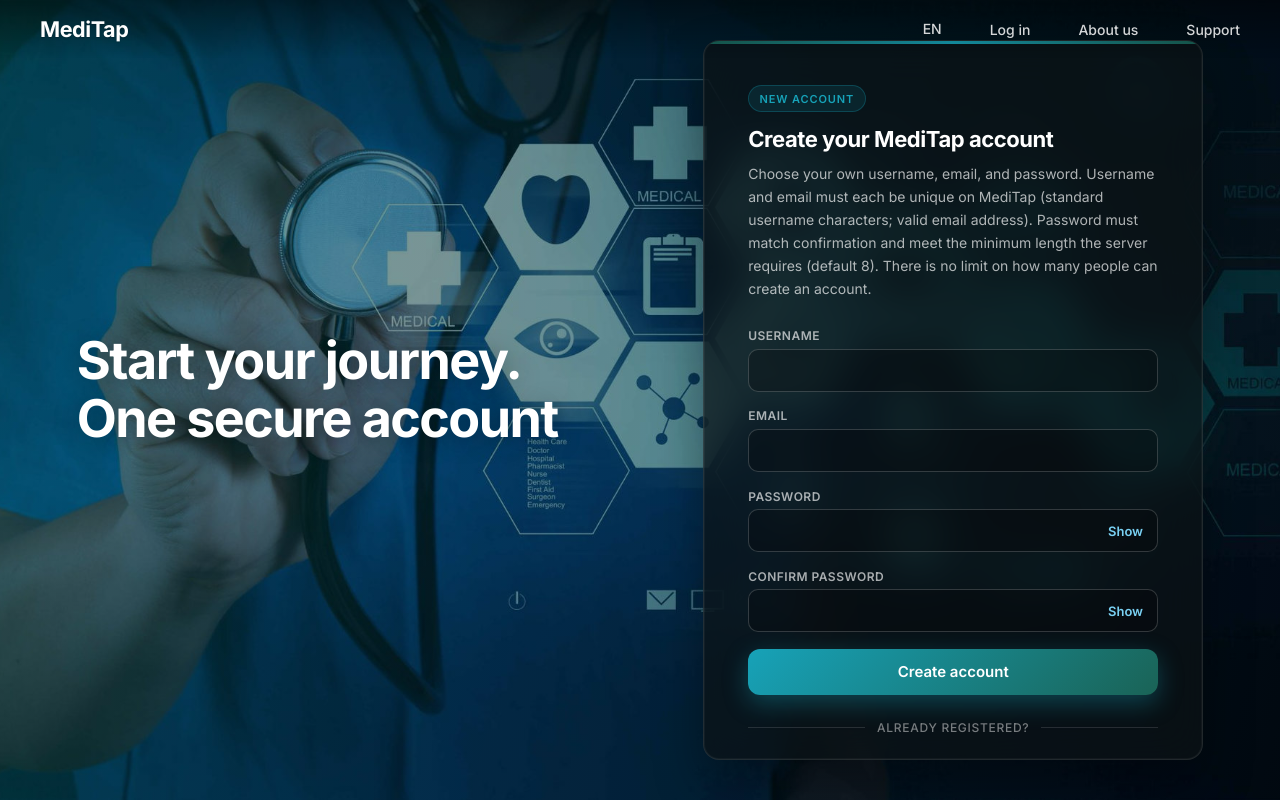
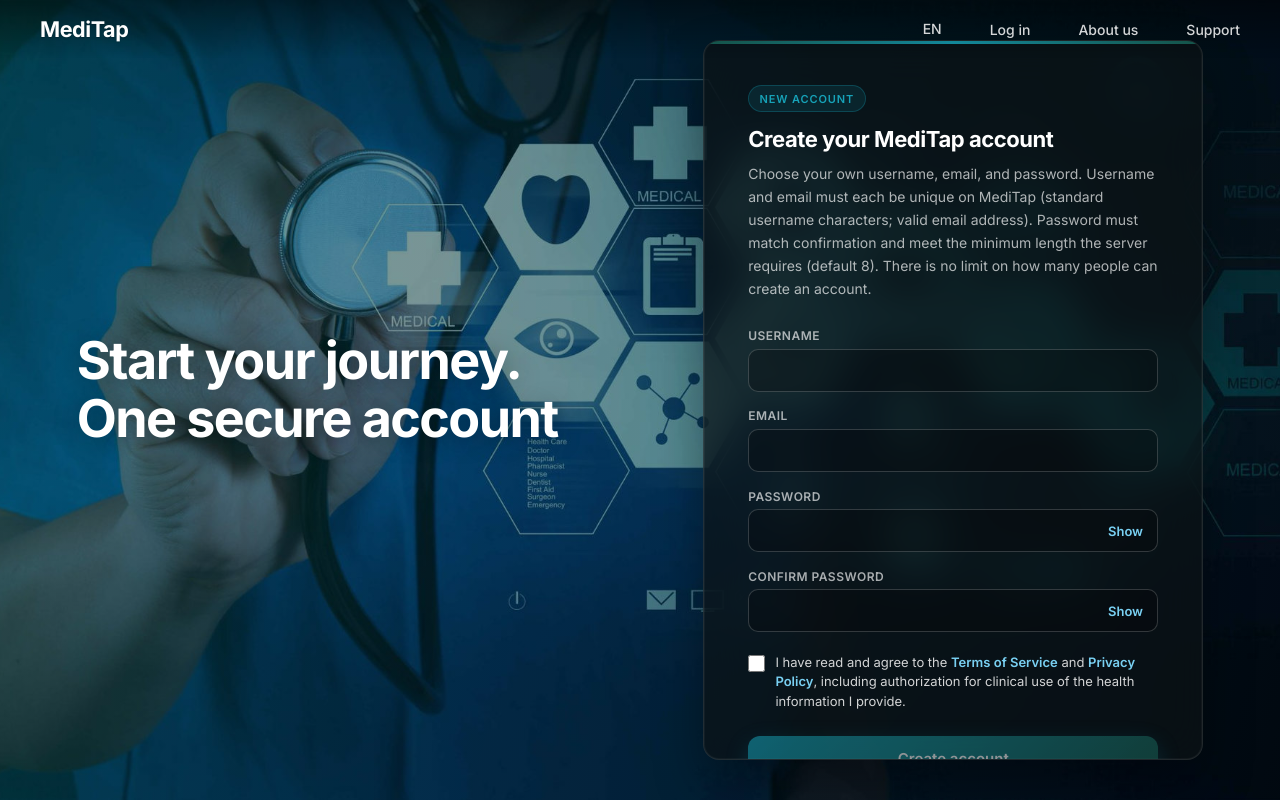
Before and after one commit to amarquez809hg/MediTap, a React (Vite) app in the folder meditap-app/: page /tab9 in a window 1280 px wide. Built offline with nearby package versions, Linux system fonts and the light colour scheme; no server answers.

Commit message:
Require Terms of Service acceptance before account registration.

```diff
--- a/meditap-app/src/i18n/locales/en.json
+++ b/meditap-app/src/i18n/locales/en.json
@@ -597,7 +597,9 @@
     "passwordMismatch": "Passwords do not match.",
     "fieldsRequired": "Enter username, email, and password.",
     "serverUnreachable": "Could not reach the server. Check your connection and API URL (VITE_API_BASE / same-origin /api).",
-    "apiNotConfigured": "API base URL is not configured (set VITE_API_BASE)."
+    "apiNotConfigured": "API base URL is not configured (set VITE_API_BASE).",
+    "acceptTerms": "I have read and agree to the <termsLink>Terms of Service</termsLink> and <privacyLink>Privacy Policy</privacyLink>, including authorization for clinical use of the health information I provide.",
+    "acceptTermsRequired": "You must accept the Terms of Service to create an account."
   },
   "forgotPassword": {
     "title": "Forgot password",
--- a/meditap-app/src/i18n/locales/es.json
+++ b/meditap-app/src/i18n/locales/es.json
@@ -598,7 +598,9 @@
     "passwordMismatch": "Las contraseñas no coinciden.",
     "fieldsRequired": "Ingrese usuario, correo y contraseña.",
     "serverUnreachable": "No se pudo contactar al servidor. Verifique su conexión y la URL de la API (VITE_API_BASE / mismo origen /api).",
-    "apiNotConfigured": "La URL base de la API no está configurada (defina VITE_API_BASE)."
+    "apiNotConfigured": "La URL base de la API no está configurada (defina VITE_API_BASE).",
+    "acceptTerms": "He leído y acepto los <termsLink>Términos de servicio</termsLink> y la <privacyLink>Política de privacidad</privacyLink>, incluida la autorización para el uso clínico de la información de salud que proporcione.",
+    "acceptTermsRequired": "Debe aceptar los Términos de servicio para crear una cuenta."
   },
   "forgotPassword": {
     "title": "Olvidó su contraseña",
--- a/meditap-app/src/i18n/locales/zh.json
+++ b/meditap-app/src/i18n/locales/zh.json
@@ -597,7 +597,9 @@
     "passwordMismatch": "两次密码不一致。",
     "fieldsRequired": "请输入用户名、邮箱和密码。",
     "serverUnreachable": "无法连接服务器。请检查网络及 API 地址（VITE_API_BASE / 同源 /api）。",
-    "apiNotConfigured": "未配置 API 基础 URL（请设置 VITE_API_BASE）。"
+    "apiNotConfigured": "未配置 API 基础 URL（请设置 VITE_API_BASE）。",
+    "acceptTerms": "我已阅读并同意<termsLink>服务条款</termsLink>和<privacyLink>隐私政策</privacyLink>，包括授权将我提供的健康信息用于临床用途。",
+    "acceptTermsRequired": "创建账户前必须接受服务条款。"
   },
   "forgotPassword": {
     "title": "忘记密码",
--- a/meditap-app/src/pages/Tab3.css
+++ b/meditap-app/src/pages/Tab3.css
@@ -544,6 +544,41 @@
   text-underline-offset: 2px;
 }
 
+.login-card__terms-check {
+  display: flex;
+  align-items: flex-start;
+  gap: 0.65rem;
+  margin: 0.25rem 0 0.5rem;
+  cursor: pointer;
+  text-align: left;
+}
+
+.login-card__terms-check-input {
+  flex-shrink: 0;
+  width: 1.05rem;
+  height: 1.05rem;
+  margin-top: 0.15rem;
+  accent-color: var(--meditap-accent, #17a2b8);
+  cursor: pointer;
+}
+
+.login-card__terms-check-text {
+  font-size: 0.8125rem;
+  line-height: 1.5;
+  color: rgba(255, 255, 255, 0.82);
+}
+
+.login-card__terms-link {
+  color: rgba(127, 219, 255, 0.95);
+  text-decoration: none;
+  font-weight: 600;
+}
+
+.login-card__terms-link:hover {
+  text-decoration: underline;
+  text-underline-offset: 2px;
+}
+
 @media (max-width: 900px) {
   .overlay {
     flex-direction: column;
--- a/meditap-app/src/pages/Tab9.tsx
+++ b/meditap-app/src/pages/Tab9.tsx
@@ -1,6 +1,6 @@
 import React, { useState } from 'react';
 import { Link, useHistory } from 'react-router-dom';
-import { useTranslation } from 'react-i18next';
+import { Trans, useTranslation } from 'react-i18next';
 import './Tab3.css';
 import bgImage from './MediTapBG.jpg';
 import HeaderLanguagePicker from '../components/HeaderLanguagePicker';
@@ -46,6 +46,7 @@ const Tab9: React.FC = () => {
   const [showAccPasswordConfirm, setShowAccPasswordConfirm] = useState(false);
   const [accError, setAccError] = useState<string | null>(null);
   const [accSubmitting, setAccSubmitting] = useState(false);
+  const [acceptedTerms, setAcceptedTerms] = useState(false);
 
   React.useEffect(() => {
     if (authReady && isAuthenticated) {
@@ -64,6 +65,10 @@ const Tab9: React.FC = () => {
     }
     if (accPassword !== accPasswordConfirm) {
       setAccError(t('register.passwordMismatch'));
+      return;
+    }
+    if (!acceptedTerms) {
+      setAccError(t('register.acceptTermsRequired'));
       return;
     }
     const base = getApiBase();
@@ -176,7 +181,7 @@ const Tab9: React.FC = () => {
                     className="login-card__alert-retry"
                     onClick={() => setAccError(null)}
                   >
-                    Dismiss
+                    {t('common.dismiss')}
                   </button>
                 </div>
               </div>
@@ -257,10 +262,47 @@ const Tab9: React.FC = () => {
                 </div>
               </label>
 
+              <label className="login-card__terms-check">
+                <input
+                  type="checkbox"
+                  className="login-card__terms-check-input"
+                  checked={acceptedTerms}
+                  onChange={(e) => {
+                    setAcceptedTerms(e.target.checked);
+                    if (e.target.checked) setAccError(null);
+                  }}
+                  disabled={!authReady || accSubmitting}
+                  aria-describedby="register-terms-desc"
+                />
+                <span id="register-terms-desc" className="login-card__terms-check-text">
+                  <Trans
+                    i18nKey="register.acceptTerms"
+                    components={{
+                      termsLink: (
+                        <Link
+                          to="/terms"
+                          className="login-card__terms-link"
+                          target="_blank"
+                          rel="noopener noreferrer"
+                        />
+                      ),
+                      privacyLink: (
+                        <Link
+                          to="/privacy"
+                          className="login-card__terms-link"
+                          target="_blank"
+                          rel="noopener noreferrer"
+                        />
+                      ),
+                    }}
+                  />
+                </span>
+              </label>
+
               <button
                 type="submit"
                 className="login-card__btn login-card__btn--primary"
-                disabled={!authReady || accSubmitting}
+                disabled={!authReady || accSubmitting || !acceptedTerms}
               >
                 <span className="login-card__btn-label">
                   {accSubmitting
@@ -335,12 +377,6 @@ const Tab9: React.FC = () => {
                 </span>
               </a>
             </div>
-
-            <p className="login-card__terms">
-              {t('login.termsPrefix')}{' '}
-              <Link to="/terms">{t('login.termsOfService')}</Link> {t('login.and')}{' '}
-              <Link to="/privacy">{t('login.privacyPolicy')}</Link>.
-            </p>
           </aside>
         </div>
       </main>
```
